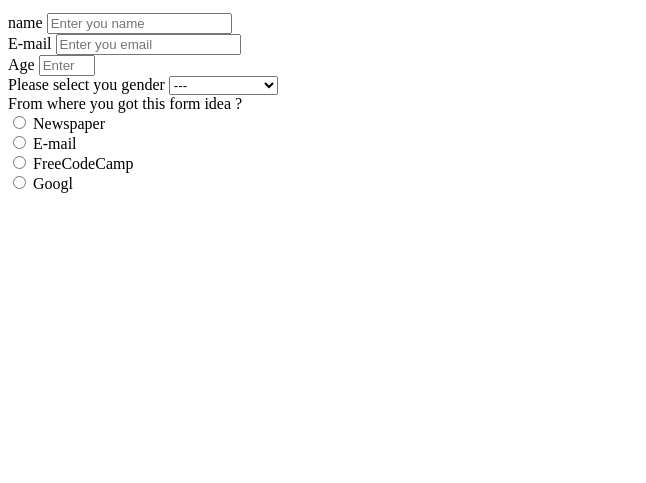
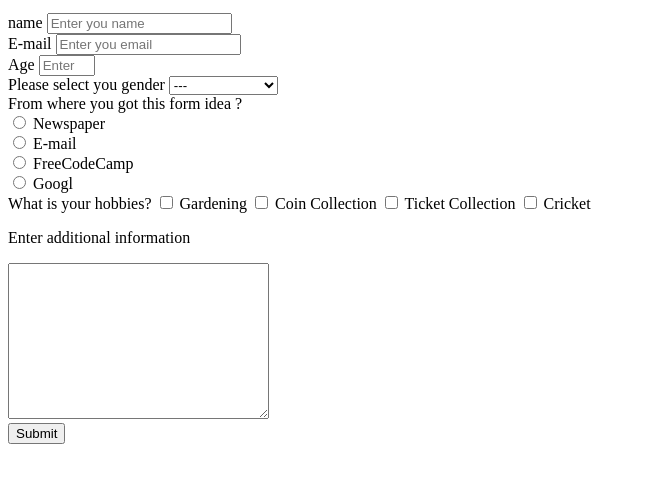
Before and after one commit to skyv26/aakash_umer, a plain HTML site: page index.html in a window 1280 px wide. Shown: the part 101-584 px from the top of the page, without its empty margins (0-646 px from the left). Drawn offline with Linux system fonts and the light colour scheme.

Commit message:
completed task 14 to 16

```diff
--- a/index.html
+++ b/index.html
@@ -62,9 +62,37 @@
             <input type="radio" name="google" id="radio-btn" value="Google"> Googl
           </label>
         </div>
-
       </div>
 
+      <div class="input_container">
+        <label for="">What is your hobbies?</label>
+        <label for="">
+          <input type="checkbox" name="Gardening" value="Gardening" id="">
+          Gardening
+        </label>
+
+        <label for="">
+          <input type="checkbox" name="Coin Collection" value="Coin Collection" id="">
+          Coin Collection
+        </label>
+
+        <label for="">
+          <input type="checkbox" name="Ticket Collection" value="Ticket Collection" id="">
+          Ticket Collection
+        </label>
+
+        <label for="">
+          <input type="checkbox" name="Cricket" value="Cricket" id="">
+          Cricket
+        </label>
+      </div>
+
+      <div class="input_container">
+        <p>Enter additional information</p>
+        <textarea name="information" id="" cols="30" rows="10"></textarea>
+      </div>
+
+      <input type="submit" name="submit" id="submit">
     </form>
 
     <script  src="js/index.js"></script>
```
